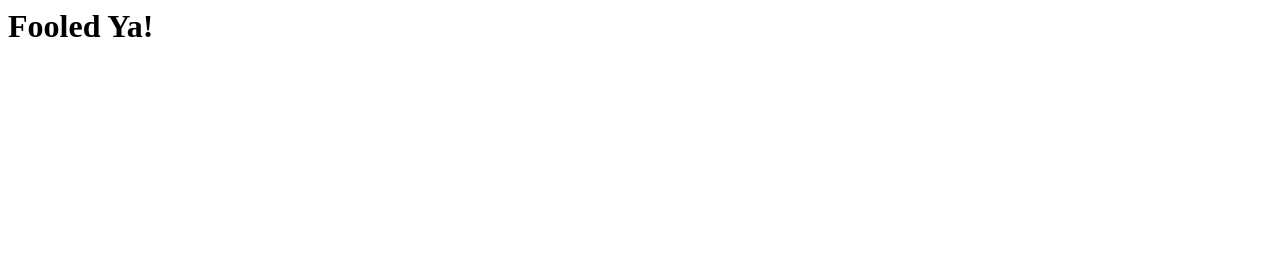
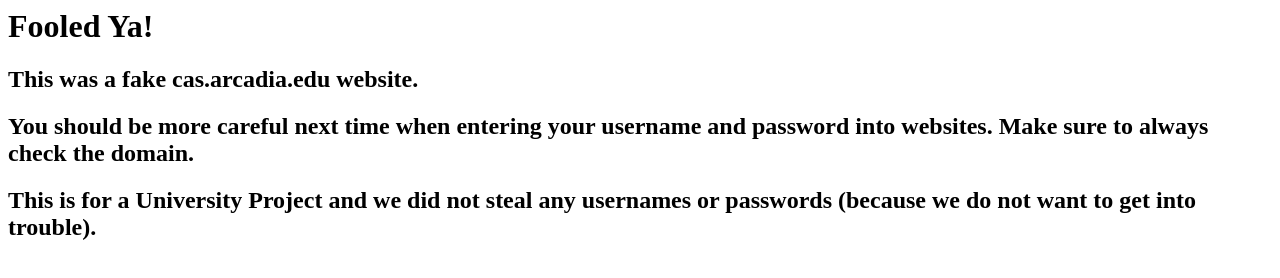
Before and after one commit to maisah/phish, a plain HTML site: page fooled.html in a window 1280 px wide. Drawn offline with Linux system fonts and the light colour scheme.

Commit message:
Stuff we might want to say.

```diff
--- a/fooled.html
+++ b/fooled.html
@@ -1 +1,8 @@
-<html><body><h1>Fooled Ya! </h1></body></html>
+<html>
+<body>
+<h1> Fooled Ya! </h1>
+<h2> This was a fake cas.arcadia.edu website. </h2>
+<h2> You should be more careful next time when entering your username and password into websites. Make sure to always check the domain. </h2>
+<h2> This is for a University Project and we did not steal any usernames or passwords (because we do not want to get into trouble). </h2>
+</body>
+</html>
```
